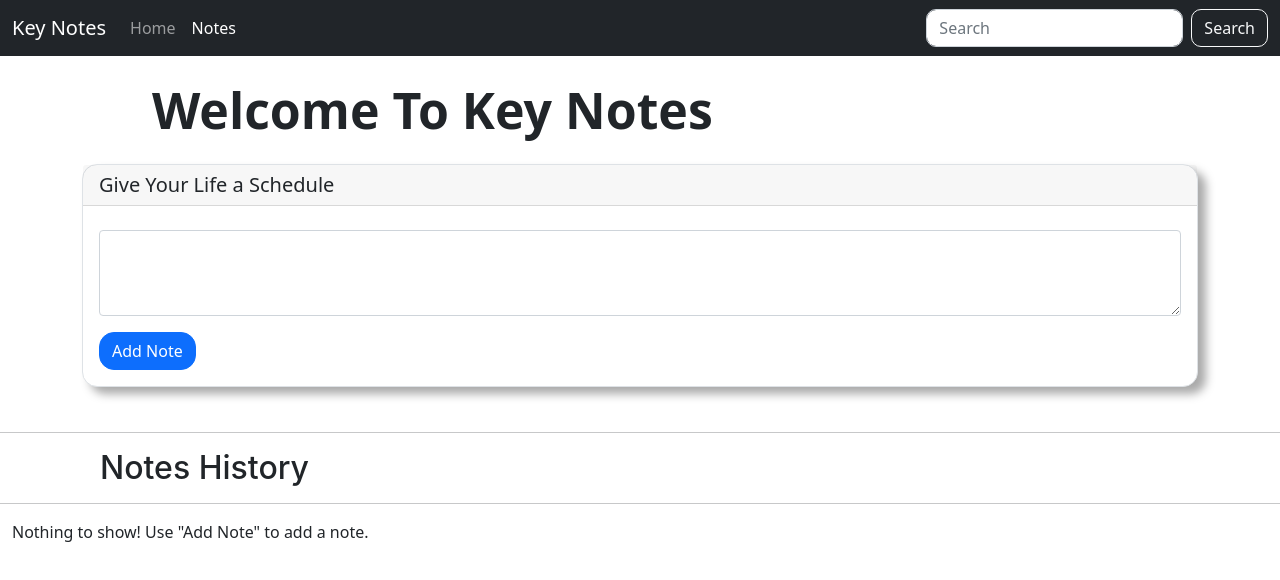
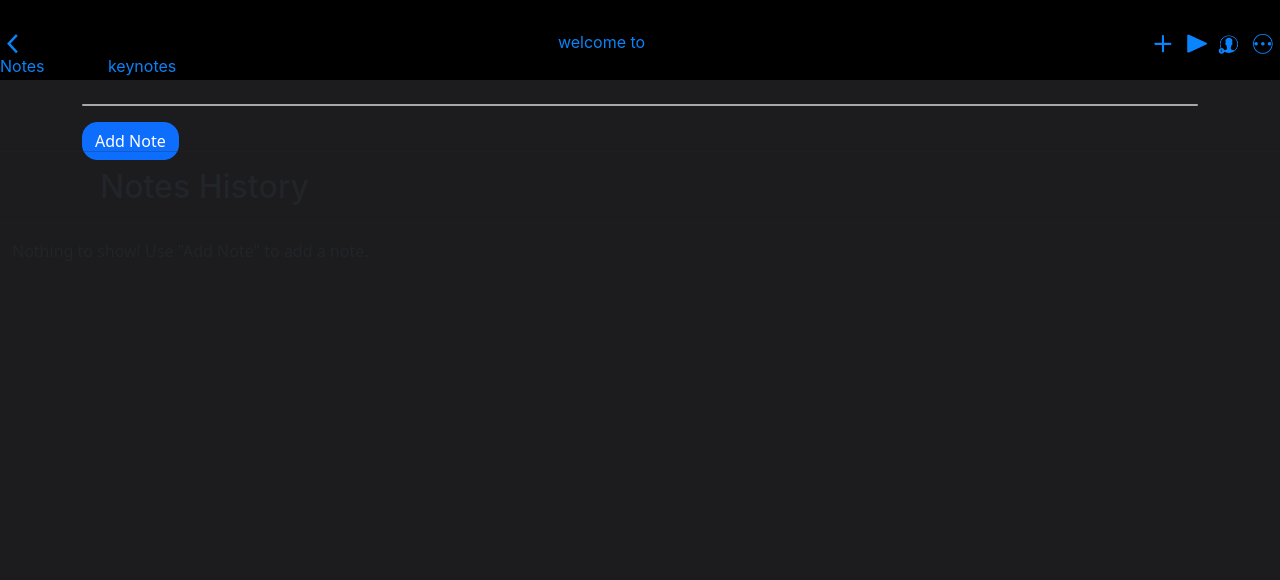
Before and after one commit to MdAli101/KeyNote, a plain HTML site: page notes.html in a window 1280 px wide. Drawn offline with nearby package versions, Linux system fonts and the light colour scheme; files that its build step writes are made by us from their sources.

Commit message:
fixed some bugs in app.js and created ui in notes section

```diff
--- a/notes.html
+++ b/notes.html
@@ -6,6 +6,7 @@
     <meta http-equiv="X-UA-Compatible" content="IE=edge">
     <meta name="viewport" content="width=device-width, initial-scale=1.0">
     <link rel="stylesheet" href="/styles/base.css">
+    <link rel="stylesheet" href="base.css">
     <link href="https://cdn.jsdelivr.net/npm/bootstrap@5.0.0/dist/css/bootstrap.min.css" rel="stylesheet"
         integrity="sha384-wEmeIV1mKuiNpC+IOBjI7aAzPcEZeedi5yW5f2yOq55WWLwNGmvvx4Um1vskeMj0" crossorigin="anonymous">
     <link rel="stylesheet"
@@ -15,47 +16,47 @@
 </head>
 
 <body>
-    <nav class="navbar navbar-expand-lg navbar-dark bg-dark">
-        <div class="container-fluid">
-            <a class="navbar-brand" href="index.html">Key Notes</a>
-            <button class="navbar-toggler" type="button" data-bs-toggle="collapse" data-bs-target="#navbarColor01"
-                aria-controls="navbarColor01" aria-expanded="false" aria-label="Toggle navigation">
-                <span class="navbar-toggler-icon"></span>
-            </button>
-            <div class="collapse navbar-collapse" id="navbarColor01">
-                <ul class="navbar-nav me-auto mb-2 mb-lg-0">
-                    <li class="nav-item">
-                        <a class="nav-link" href="index.html">Home</a>
-                    </li>
-                    <li class="nav-item">
-                        <a class="nav-link active" aria-current="page"  href="notes.html">Notes</a>
-                    </li>
-                </ul>
-                <form class="d-flex">
-                    <input class="form-control me-2" type="search" placeholder="Search" aria-label="Search"
-                        id="searchTxt" style="border-radius: 10px;">
-                    <button class="btn btn-outline-light" type="submit" style="border-radius: 10px;">Search</button>
-                </form>
+    <nav id="ac-localnav" class="ac-localnav-scrim js no-touch css-sticky ac-localnav-dark ac-ln-sticking">
+        <div class="ac-ln-wrapper">
+            <div class="ac-ln-content">
+                <div class="ac-ln-title">
+                    <span class="go-back" id="goBack"><img src="/styles/realBack.png" alt="nothing"></span>
+                    <span class="presentationNotes">
+                        Notes
+                    </span>
+                </div>
+                <div class="ac-ln-menu">
+                    <ul class="ac-ln-menu-items">
+                        <li class="ac-ln-menu-item">
+                            <span class="span-ac-ln-Storage-item span-middle-menu">welcome to keynotes</span>
+                        </li>
+                        <li class="ac-ln-menu-item" id="imgSpecial-ln-content">
+                            <span><button id='AddNotes'><img src="/styles/add.png" alt="play"
+                                        class="imgContainingSpan"></button></span>
+                        </li>
+                        <li class="ac-ln-menu-item" id="imgSpecial-ln-content">
+                            <span><img src="/styles/play.png" alt="play" class="imgContainingSpan"></span>
+                        </li>
+                        <li class="ac-ln-menu-item" id="imgSpecial-ln-content">
+                            <span><img src="/styles/Account.png" alt="account" class="imgContainingSpan"></span>
+                        </li>
+                        <li class="ac-ln-menu-item" id="imgSpecial-ln-content">
+                            <span><img src="/styles/more.png" alt="more" class="imgContainingSpan"></span>
+                        </li>
+                    </ul>
+                </div>
             </div>
         </div>
     </nav>
     <main>
         <section>
             <div class="container my-4">
-                <h1 class="my-4" style="font-size: 50px; font-weight: 700; margin: 70px">Welcome To Key Notes</h1>
-                <div class="card mb-3" id="CardId">
-                    <h5 class="card-header">Give Your Life a Schedule</h5>
-                    <div class="card-body">
-                        <h5 class="card-title"></h5>
-                        <div class="mb-3">
-                            <textarea class="form-control" id="addTxt" rows="3"></textarea>
-                        </div>
-                        <button href="#" class="btn btn-primary" id="addBtn"
-                            style="border-radius: 15px;">
-                            Add Note
-                    </div>
-                    </button>
+                <div class="card mb-3" id="CardId" style="display: block;">
+
                 </div>
+                <button href="#" class="btn btn-primary" id="addBtn" style="border-radius: 15px;">
+                    Add Note
+                </button>
             </div>
         </section>
         <section>
@@ -79,7 +80,8 @@
     <script src="https://cdn.jsdelivr.net/npm/bootstrap@5.0.0/dist/js/bootstrap.min.js"
         integrity="sha384-lpyLfhYuitXl2zRZ5Bn2fqnhNAKOAaM/0Kr9laMspuaMiZfGmfwRNFh8HlMy49eQ"
         crossorigin="anonymous"></script>
-        <script src="scriptsNotes/app.js"></script>
+    <script src="/scriptsNotes/add.js"></script>
+    <script src="/scriptsNotes/app.js"></script>
 </body>
 
 </html>
--- /dev/null
+++ b/scriptsNotes/add.js
@@ -0,0 +1,24 @@
+let AddPlatform = document.getElementById('CardId');
+let addNotesButton = document.getElementById('addBtn');
+let CreateNewOne = document.getElementById('AddNotes').addEventListener('click', function(){
+    AddPlatform.innerHTML = `
+    <img src="/styles/CloseButtonMac.png" class="closeMenuButton" id="CloseButton"></img>
+    <div class="holder-menu-items" style="display: block;">
+        <h5 class="card-header">Give Your Life a Schedule</h5>
+        <div class="card-body">
+            <div class="mb-3">
+                <label for="addTitle" class="form-label" style="font-weight: 450;font-size: large;">Add Title</label>
+                <input type="text" class="form-control" id="addTitle" placeholder=" ">
+              </div>
+            <h5 class="card-title"></h5>
+            <div class="mb-3">
+                <label for="addTxt" style="font-weight: 450;font-size: large;">Add Text</label>
+                <textarea class="form-control" id="addTxt" rows="3"></textarea>
+            </div>
+    </div>`;
+    addNotesButton.classList.add('displayreversed')
+    let CloseNewOne = document.getElementById('CloseButton');
+    CloseNewOne.addEventListener('click', function(){
+        AddPlatform.innerHTML='';
+    })
+})
--- a/scriptsNotes/app.js
+++ b/scriptsNotes/app.js
@@ -3,7 +3,7 @@ showNotes();
 
 //User adds a note it to localStorage
 let addBtn = document.getElementById("addBtn");
-addBtn.addEventListener("click", function (e) {
+addBtn.addEventListener("click", function(e) {
   let addTxt = document.getElementById("addTxt");
   let notes = localStorage.getItem("notes");
   if (notes == null) {
@@ -17,6 +17,7 @@ addBtn.addEventListener("click", function (e) {
   console.log(notesObj);
   showNotes(); //declared a function
 });
+
 
 //function to show localStorae notes:
 function showNotes() {
--- a/styles/base.css
+++ b/styles/base.css
@@ -6,35 +6,80 @@
   -webkit-box-sizing: border-box;
           box-sizing: border-box;
 }
-
-.btn-outline-light {
-  -webkit-transition: all 1.5s ease-in-out;
-  transition: all 1.5s ease-in-out;
-  background-color: #000;
+body {
+  background-color: #1c1c1e !important;
+  color: white;
+  font-family: -apple-system, BlinkMacSystemFont, 'Segoe UI', Roboto, Oxygen, Ubuntu, Cantarell, 'Open Sans', 'Helvetica Neue', sans-serif;
 }
-
-.btn:hover {
-  color: #fff;
-  background-color: #0080ff;
-  border-color: #0080ff;
+/*Defining some regular quantities*/
+:root {
+  --global-navigation-height: 44px;
+  --global-navigation-color: rgba(0, 0, 0);
 }
-
+/*starting coding on the navigation*/
+nav {
+  display: flex;
+  flex-direction:row;
+  align-items: center;
+  height: 10vh;
+  width: 100vw;
+  color: #0b82f7;
+  top: 0;
+  left: 0;
+  z-index: -1;
+  background-color: var(--global-navigation-color);
+  backdrop-filter: saturate(180), blur(5px);
+}
+li {
+  list-style: none;
+}
+.ac-ln-content {
+  font-family: -apple-system, BlinkMacSystemFont, 'Segoe UI', Roboto, Oxygen, Ubuntu, Cantarell, 'Open Sans', 'Helvetica Neue', sans-serif;
+  display: flex;
+  flex-direction: row;
+  justify-content: space-between;
+}
+#ac-localnav .ac-ln-wrapper {
+  height: 50px;
+  margin-top: 30px;
+}
+img {
+ height: 20px;
+ cursor: pointer;
+}
+#AddNotes{
+  background: transparent;
+  border: none
+}
+.span-middle-menu {
+  padding-left: 450px;
+  padding-right: 450px;
+}
+.imgContainingSpan{
+  margin-left: 2px;
+  margin-right: 3px;
+}
+.ac-ln-menu-items {
+  display: flex;
+  flex-direction: row;
+}
+/** Main*/
+img#CloseButton {
+  margin-top: 5px;
+  margin-bottom: 5px;
+  height: 20px;
+  width: 30px;
+}
 #CardId {
-  display: -webkit-box !important;
-  display: -ms-flexbox !important;
-  display: flex !important;
-  -webkit-box-pack: center;
-      -ms-flex-pack: center;
-          justify-content: center;
-  border: 1px solid #dee2e6;
+  background-color: silver;
   border-radius: 15px;
-  -webkit-box-shadow: 8px 7px 10px #aaaaaa;
-          box-shadow: 8px 7px 10px #aaaaaa;
 }
-
-.card-header {
-  background: rgba(170, 170, 170, 0.8);
-  -webkit-backdrop-filter: saturate(180), blur(5px);
-          backdrop-filter: saturate(180), blur(5px);
+.btn-primary {
+  background-color: transparent;
+  display: none ;
+  position: absolute;
 }
-/*# sourceMappingURL=base.css.map */
+.displayreversed {
+  display: block;
+  z-index: 1;
+}
```
Also changed, not shown: styles/Account.png (added), styles/CloseButtonMac.png (added), styles/MacClosed.png (added), styles/add.png (added), styles/back.png (added), styles/close.png (added), styles/more.png (added), styles/play.png (added), styles/realBack.png (added), styles/realSearch.png (added), styles/sharepng.png (added).
